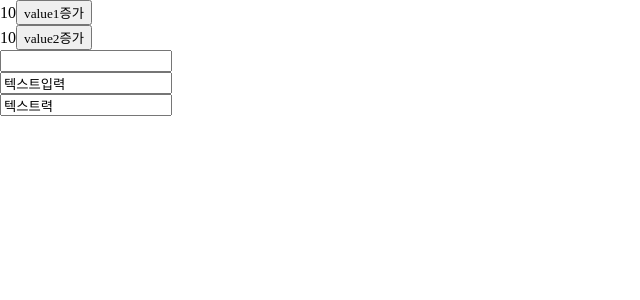
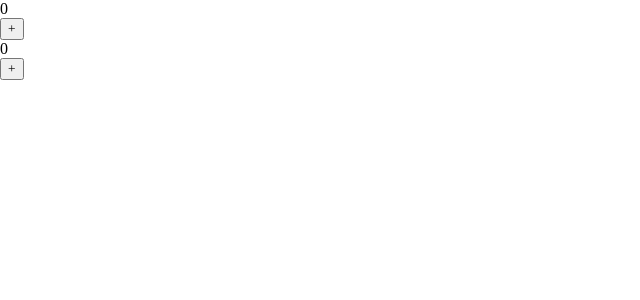
Before and after one commit to kimsundae/ezen_webspring, a React (Create React App) app in the folder src/main/reactapp/: page / in a window 1280 px wide. Shown: the top 300 px of the page, without its empty margins (0-640 px from the left). Built offline with nearby package versions, Linux system fonts and the light colour scheme; a web font is replaced by a local one.

Commit message:
컴포넌트 생명주기, useEffect 학습

```diff
--- a/src/main/reactapp/src/component/example/day05/1_상태관리컴포넌트.js
+++ b/src/main/reactapp/src/component/example/day05/1_상태관리컴포넌트.js
@@ -12,6 +12,7 @@ export default function 상태관리컴포넌트(){
     *           - 지역변수X, 랜더링할 때 재선언X, 랜더링할 때 상태[데이터] 유지
     *       [1] : 그 값을 수정할 수 있는 함수. bound dispatchSetState
     *           - * 해당 컴포넌트만 재실행[랜더링]
+    *           - setValue2( 변경할값 ) : 변경할값에 계산식 있을 경우 앞에서 계산 후 대입
     *   let [ 변수명 , set함수 ] = useState( 초기값 )
     * */
     let 상태함수 = useState('훅이란 무엇인가?');
@@ -19,7 +20,10 @@ export default function 상태관리컴포넌트(){
     console.log(상태함수[0]);
     console.log(상태함수[1])
     let[ value2, setValue2 ] = useState(10);
-    function value2증가(e){setValue2(value2++);}
+    function value2증가(e){
+        value2++;
+        setValue2(value2);
+    }
 
     alert('랜더링')
     let value3 = '텍스트입력';
--- /dev/null
+++ b/src/main/reactapp/src/component/example/day05/2_생명주기컴포넌트.js
@@ -0,0 +1,39 @@
+
+import {useState , useEffect } from 'react'
+export default function 생명주기컴포넌트(){
+
+    // 1. useState 함수를 이용한 초기값 0으로 하는 [ 변수, 수정함수 ] 리턴 받음
+    let [ value , setValue ] = useState( 0 )
+
+    const valueUpdate = (e) => { value++; setValue(value);}
+
+    let [ data, setData ] = useState( 0 );
+    const dataUpdate = (e) => {data++; setData( data );}
+
+    //2. 컴포넌트 생명주기 1.탄생/2.업데이트/3.제거
+        // 1. 컴포넌트 탄생 / 업데이트 <= 컴포넌트가 첫 실행과 업데이트 할 때 실행되는 함수
+    useEffect( ()=> { console.log('[1]effect실행')})
+        // 2. 컴포넌트  <= 컴포넌트가 첫 실행될 때만 실행되는 함수
+        // useEffect( 함수, [] );
+    useEffect(() => {
+        console.log('[2]effect실행')
+    }, []);
+        // 3. 컴포넌트 탄생 / 특정 상태 업데이트
+        // useEffect( 함수, [의존성배열] )
+    useEffect(() => {
+        console.log('[3]effect실행')
+    }, [data]);
+
+    return(<>
+        <div> { value } </div>
+        <button onClick={ valueUpdate }> + </button>
+        <div>{data}</div>
+        <button onClick={ dataUpdate }> + </button>
+    </>)
+}
+
+/*
+    컴포넌트의 생명주기[Life Cycle]
+
+
+*/
--- a/src/main/reactapp/src/index.js
+++ b/src/main/reactapp/src/index.js
@@ -17,6 +17,7 @@ import TodoList from './component/example/task/task2/TodoList'
 import 라우터컴포넌트 from './component/example/day03/1_라우터컴포넌트'
 import Index from './component/Index'
 import 상태관리컴포넌트 from "./component/example/day05/1_상태관리컴포넌트"
+import 생명주기컴포넌트 from "./component/example/day05/2_생명주기컴포넌트"
 // 1. index.html에 <div id="root" > dom객체 호출
 const root = ReactDOM.createRoot(document.getElementById('root'));
 
@@ -33,7 +34,8 @@ const root = ReactDOM.createRoot(document.getElementById('root'));
 //root.render(<React.StrictMode><TodoList /></React.StrictMode>);
 //root.render(<React.StrictMode><라우터컴포넌트 /></React.StrictMode>);
 //root.render(<React.StrictMode><Index /></React.StrictMode>);
-root.render(<상태관리컴포넌트 />);
+//root.render(<상태관리컴포넌트 />);
+root.render(<생명주기컴포넌트/>)
 
 
 // If you want to start measuring performance in your app, pass a function
```
